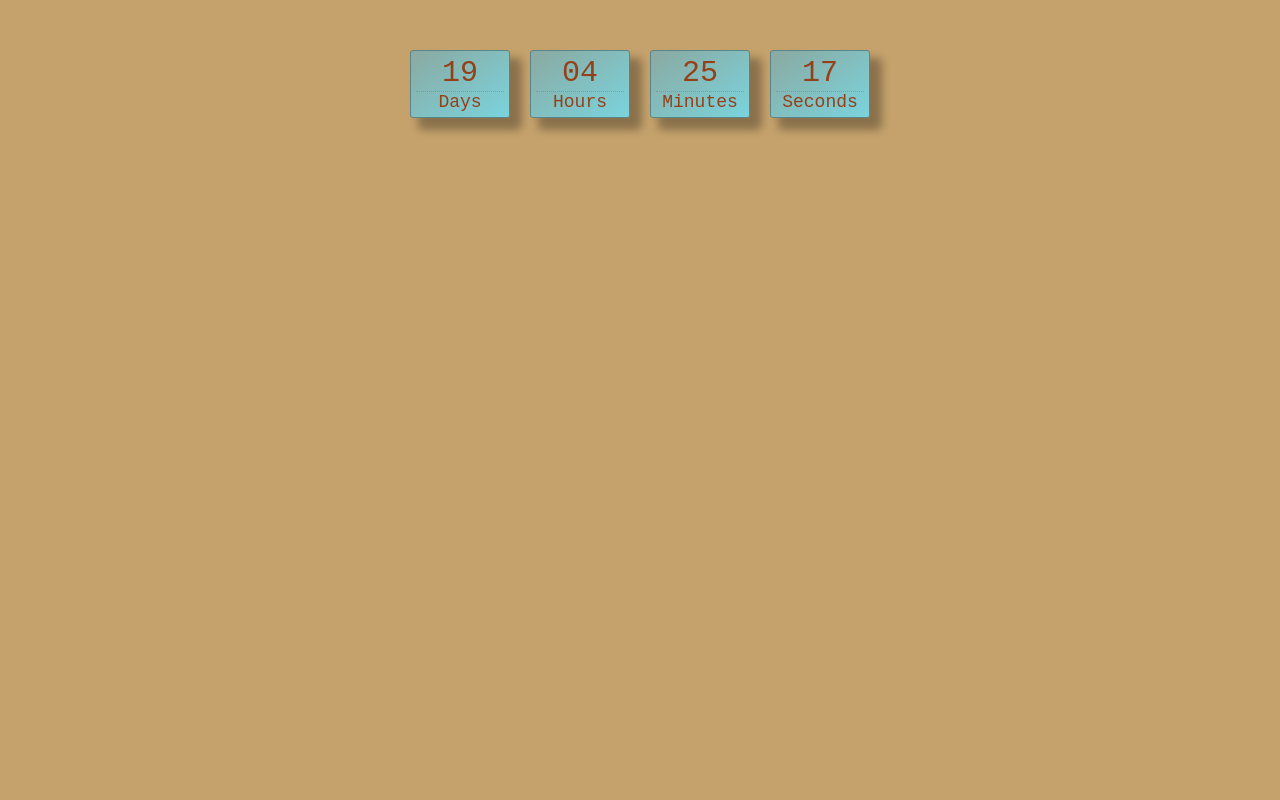
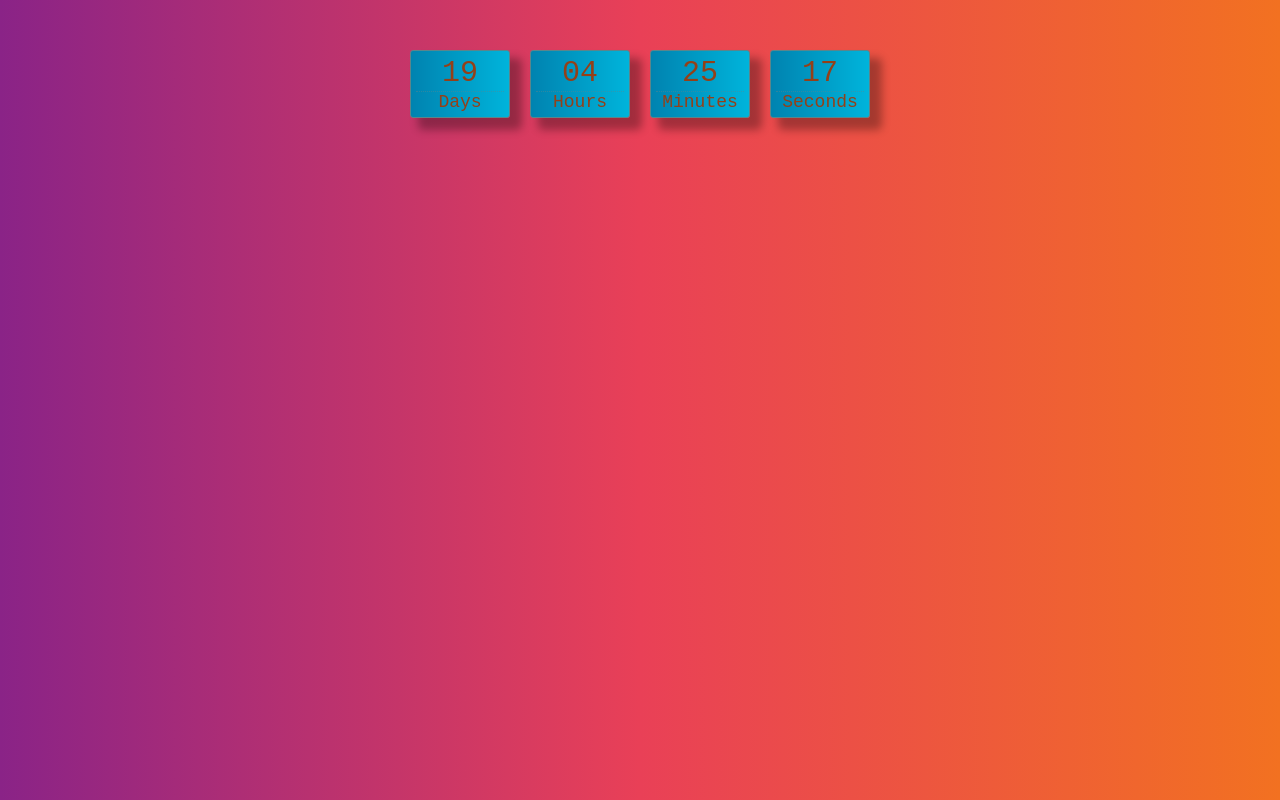
Before and after one commit to Mariia996/goit-js-hw-11-timer, a plain HTML site: page index.html in a window 1280 px wide. Drawn offline with nearby package versions, Linux system fonts and the light colour scheme; a web font is replaced by a local one.

Commit message:
Обновила цвет фона и карточек

```diff
--- a/css/styles.css
+++ b/css/styles.css
@@ -3,7 +3,7 @@ body {
   font-size: 30px;
   letter-spacing: normal;
   color: #944018;
-  background-color: #c5a26c;
+  background-image: linear-gradient(to right, #8a2387, #e94057, #f27121);
 
   box-sizing: border-box;
 }
@@ -19,7 +19,7 @@ body {
   margin-right: 20px;
   padding: 5px 5px;
 
-  background-image: linear-gradient(to top left, #72d9eae6, #53afd183);
+  background-image: linear-gradient(to right, #0083b0, #00b4db);
   border-radius: 3px;
   border: 1px solid #5c858b;
   box-shadow: 10px 10px 8px 2px rgba(0, 0, 0, 0.3);
```
